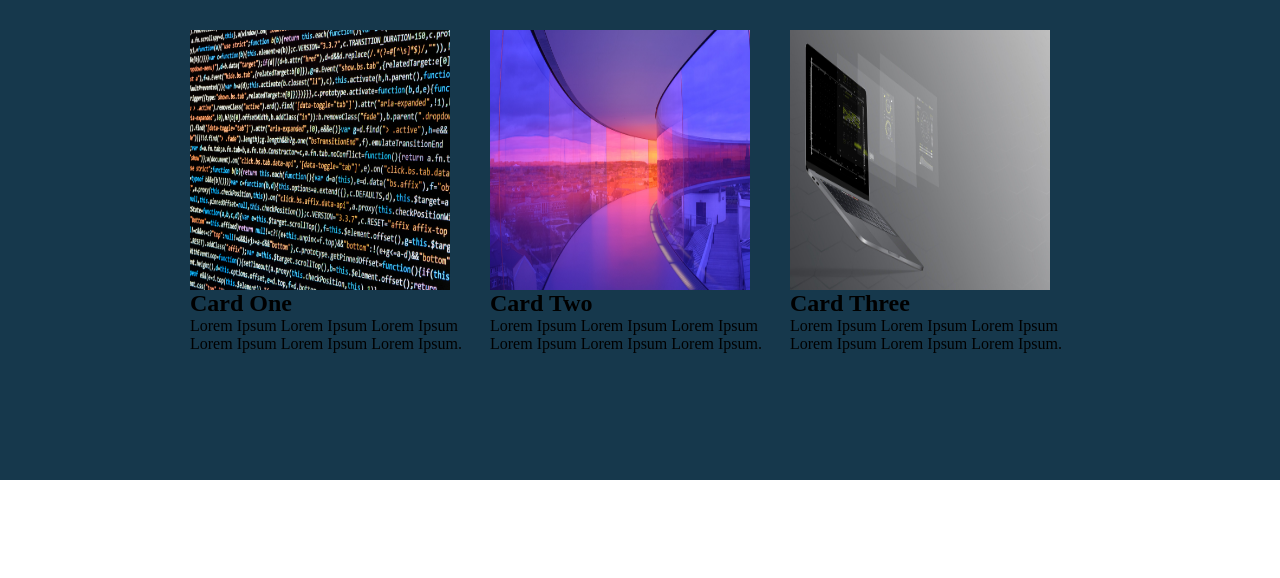
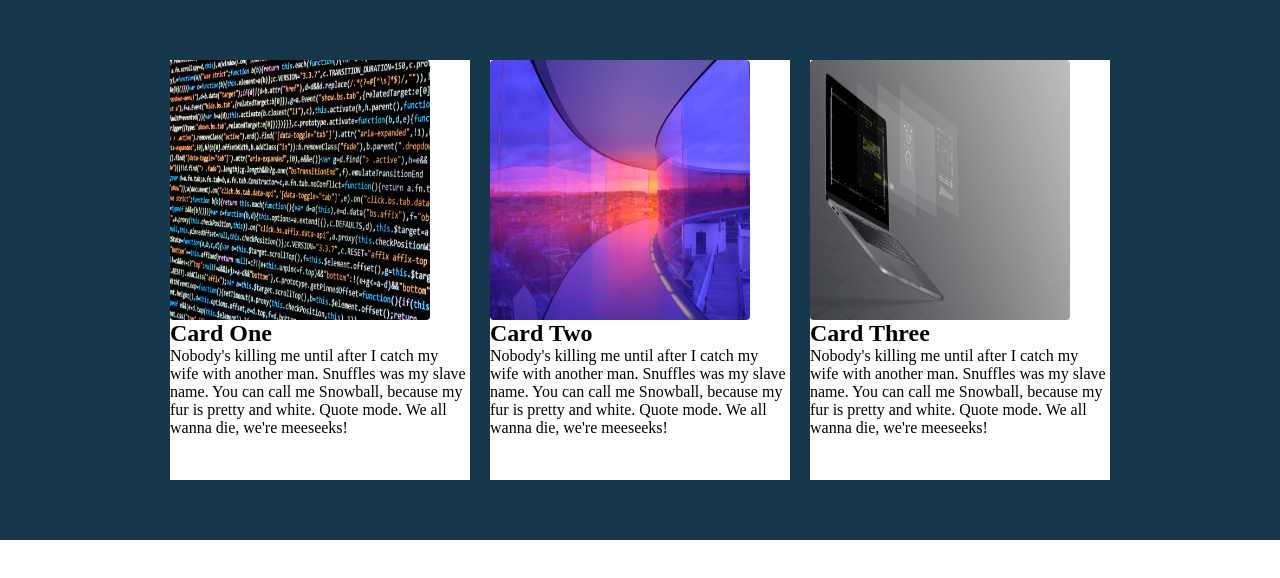
Before and after one commit to J-McKinney/AnimeJS, a React (Create React App) app: page / in a window 1280 px wide. Shown: the top 578 px of the page. Built offline with nearby package versions, Linux system fonts and the light colour scheme.

Commit message:
had to add some snippets

```diff
--- a/src/Components/CardSlide/CardSlide.module.css
+++ b/src/Components/CardSlide/CardSlide.module.css
@@ -1,21 +1,21 @@
 .card {
-  /* box-shadow: 10px 10px 10px 10px rgba(0, 0, 0, 0.5); */
   position: relative;
   max-width: 300px;
   height: 420px;
+  background: #fff;
+  margin: 30px 10px;
 }
 
 .imgBx {
-  /* box-shadow: 10px 10px 10px 10px rgba(0, 0, 0, 0.5); */
   position: relative;
   width: 260px;
   height: 260px;
 }
 
 .card .imgBx img {
-  /* box-shadow: 10px 10px 10px 10px rgba(0, 0, 0, 0.5); */
   max-width: 100%;
-  height: 100%;
+  height: 100%; /* ?Questionable? */
+  border-radius: 4px;
 }
 
 .content {
--- a/src/Pages/CardSlideFX/CardSlideFX.js
+++ b/src/Pages/CardSlideFX/CardSlideFX.js
@@ -14,19 +14,25 @@ const CardSlideFX = () => {
             img={Code}
             imgAlt="Code Image"
             cardTitle="Card One"
-            cardP="Lorem Ipsum Lorem Ipsum Lorem Ipsum Lorem Ipsum Lorem Ipsum Lorem Ipsum."
+            cardP="Nobody's killing me until after I catch my wife with another man.
+            Snuffles was my slave name. You can call me Snowball, because my fur is
+            pretty and white. Quote mode. We all wanna die, we're meeseeks!"
           />
           <CardSlide
             img={Design}
             imgAlt="Design Image"
             cardTitle="Card Two"
-            cardP="Lorem Ipsum Lorem Ipsum Lorem Ipsum Lorem Ipsum Lorem Ipsum Lorem Ipsum."
+            cardP="Nobody's killing me until after I catch my wife with another man.
+            Snuffles was my slave name. You can call me Snowball, because my fur is
+            pretty and white. Quote mode. We all wanna die, we're meeseeks!"
           />
           <CardSlide
             img={Launch}
             imgAlt="Launch Image"
             cardTitle="Card Three"
-            cardP="Lorem Ipsum Lorem Ipsum Lorem Ipsum Lorem Ipsum Lorem Ipsum Lorem Ipsum."
+            cardP="Nobody's killing me until after I catch my wife with another man.
+            Snuffles was my slave name. You can call me Snowball, because my fur is
+            pretty and white. Quote mode. We all wanna die, we're meeseeks!"
           />
         </div>
       </div>
```
